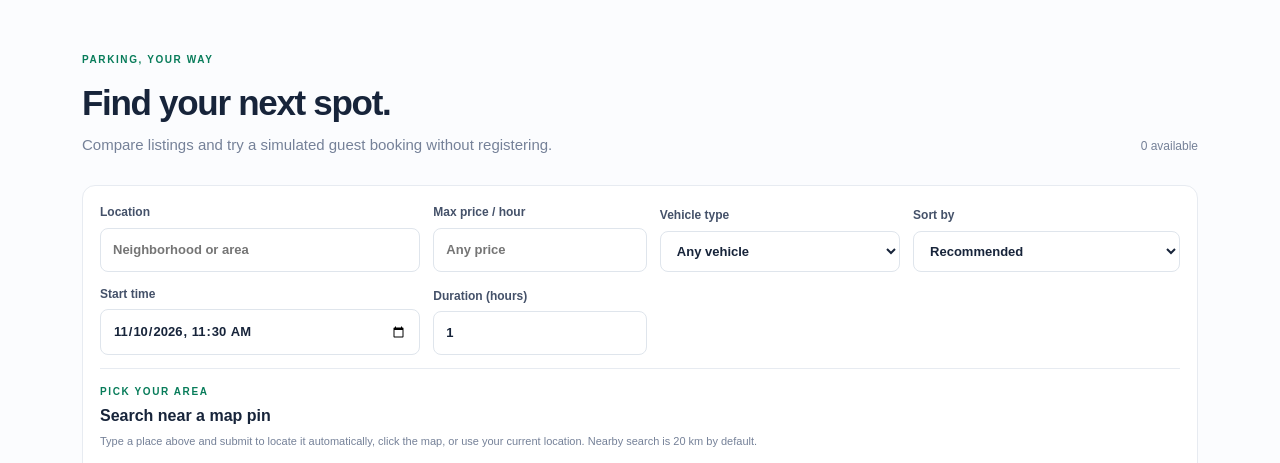
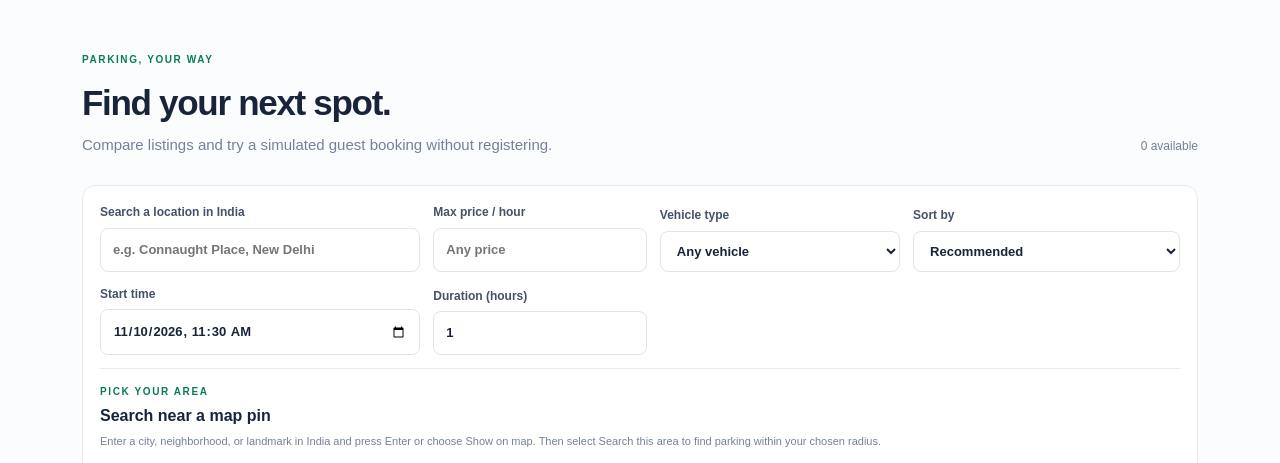
Before and after one commit to atharvabce-vit/Park-Share-CLI, a Flask app: page /spots in a window 1280 px wide. Shown: the part 76-539 px from the top of the page. Run offline with Flask 2, Linux system fonts and the light colour scheme.

Commit message:
Add typed map search to parking page
Co-authored-by: Copilot <223556219+Copilot@users.noreply.github.com>

```diff
--- a/templates/spots.html
+++ b/templates/spots.html
@@ -7,16 +7,16 @@
   <span class="result-count">{{ spots|length }} available</span>
 </section>
 <form class="filter-panel" method="get" action="{{ url_for('spots') }}">
-  <label class="field">Location<input id="parking-location-query" name="location" value="{{ filters.location }}" placeholder="Neighborhood or area"></label>
+  <label class="field">Search a location in India<input id="parking-location-query" name="location" value="{{ filters.location }}" placeholder="e.g. Connaught Place, New Delhi" autocomplete="off"></label>
   <label class="field">Max price / hour<input type="number" min="0" step="0.5" name="max_price" value="{{ filters.max_price }}" placeholder="Any price"></label>
   <label class="field">Vehicle type<select name="vehicle_type"><option value="Any" {% if filters.vehicle_type == "Any" %}selected{% endif %}>Any vehicle</option>{% for kind in vehicle_types %}<option value="{{ kind }}" {% if filters.vehicle_type == kind %}selected{% endif %}>{{ kind }}{% if signed_in_user and signed_in_user.vehicle_type == kind %} · your vehicle{% endif %}</option>{% endfor %}</select></label>
   <label class="field">Sort by<select name="sort"><option value="recommended" {% if filters.sort == "recommended" %}selected{% endif %}>Recommended</option><option value="price" {% if filters.sort == "price" %}selected{% endif %}>Price: low to high</option><option value="rating" {% if filters.sort == "rating" %}selected{% endif %}>Top rated</option><option value="availability" {% if filters.sort == "availability" %}selected{% endif %}>Most spaces</option></select></label>
   <label class="field">Start time<input type="datetime-local" name="start_time" min="{{ filters.minimum_start }}" value="{{ filters.start_time }}"></label>
   <label class="field">Duration (hours)<input type="number" name="hours" min="1" max="168" value="{{ filters.hours }}"></label>
   <div class="nearby-panel">
-    <div><span class="eyebrow">PICK YOUR AREA</span><h2>Search near a map pin</h2><p>Type a place above and submit to locate it automatically, click the map, or use your current location. Nearby search is 20 km by default.</p></div>
+    <div><span class="eyebrow">PICK YOUR AREA</span><h2>Search near a map pin</h2><p>Enter a city, neighborhood, or landmark in India and press Enter or choose Show on map. Then select Search this area to find parking within your chosen radius.</p></div>
     <div class="map-tools">
-      <button class="button secondary" type="button" data-map-geocode="parking-location-query" data-map-target="nearby-map">Find place on map</button>
+      <button class="button secondary" type="button" data-map-geocode="parking-location-query" data-map-target="nearby-map">Show on map</button>
       <button class="button secondary" type="button" data-map-geolocate data-map-target="nearby-map">Use my location</button>
       <label class="field">Search radius<select id="nearby-radius" name="radius_km">{% for radius in [5, 10, 15, 20] %}<option value="{{ radius }}" {% if filters.radius_km == radius %}selected{% endif %}>{{ radius }} km</option>{% endfor %}</select></label>
       <input id="nearby-latitude" name="near_lat" type="hidden" value="{{ filters.near_lat }}"><input id="nearby-longitude" name="near_lon" type="hidden" value="{{ filters.near_lon }}">
```
